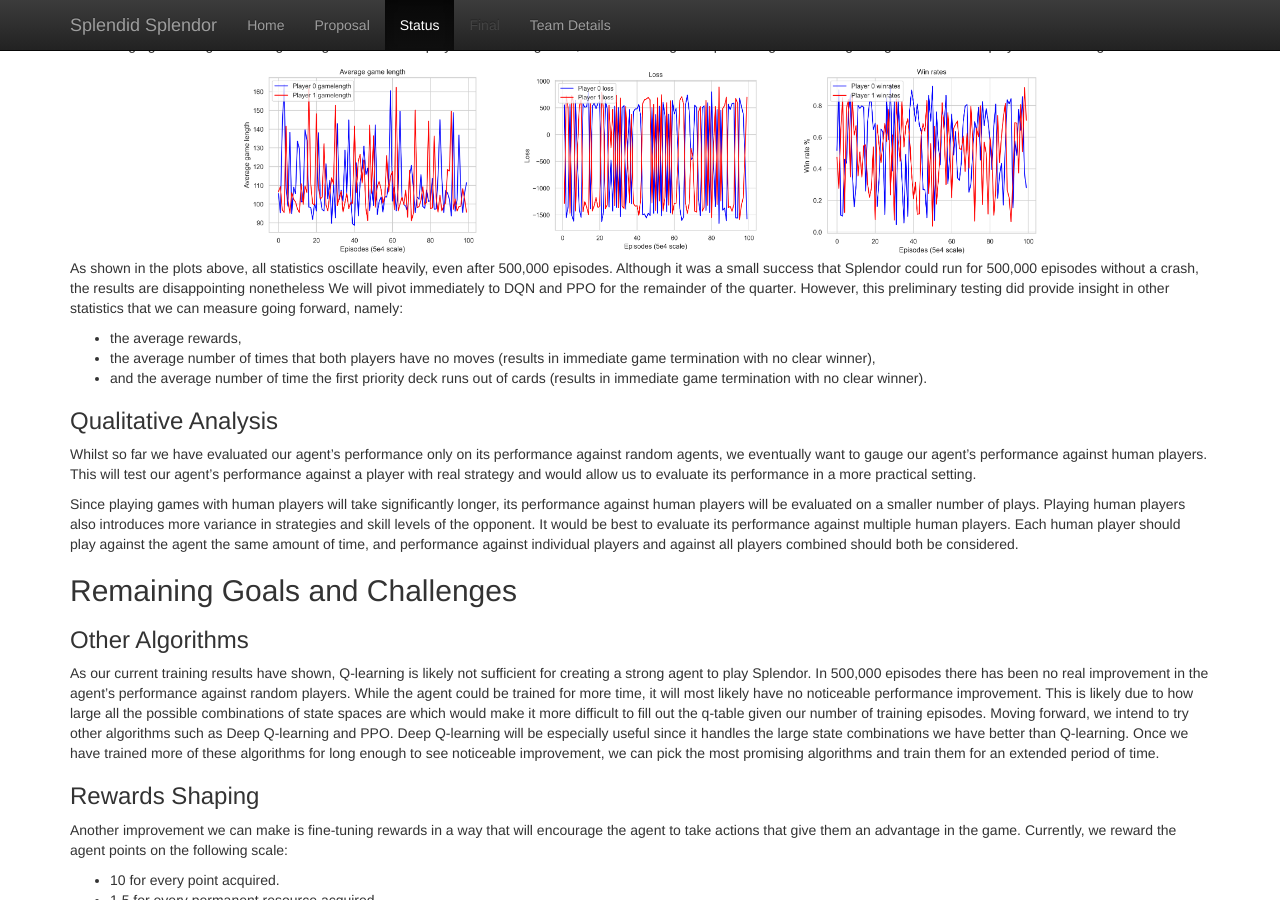
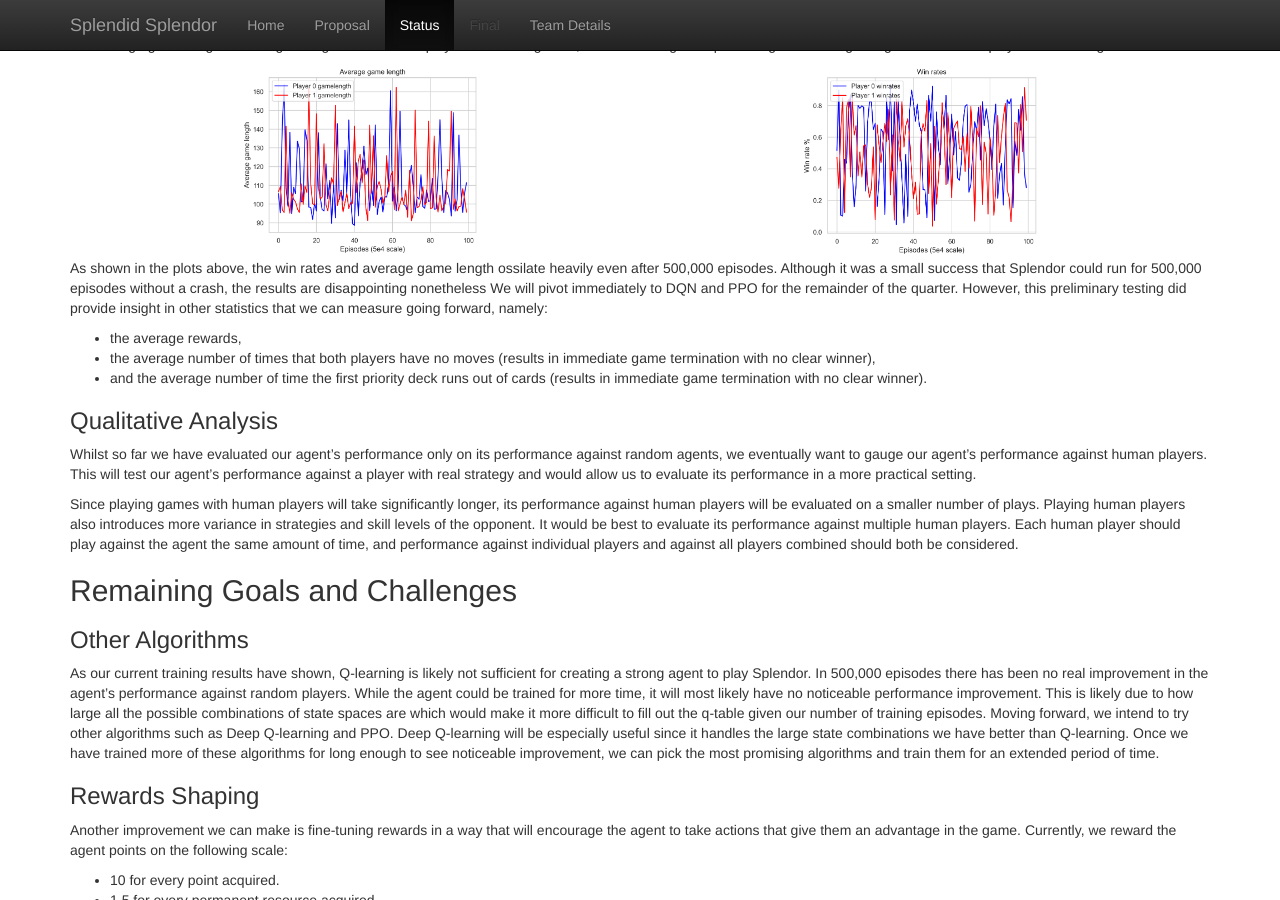
Before and after one commit to Blue0505/SplendidSplendor, a Jekyll site: the page built from docs/status.md, in a window 1280 px wide and 900 px high, scrolled down 2469 px. Built offline with Jekyll 4.4.1, drawn with Linux system fonts in a browser that asks for light colours; formulas are drawn with MathJax 3.

Commit message:
Removed game loss statistic.

```diff
--- a/docs/status.md
+++ b/docs/status.md
@@ -95,11 +95,10 @@ of each agent against a random player over 1000 games.
 
 <div style="display: flex; justify-content: space-between; align-items: center; max-width: 800px; margin: auto;">
     <img src="./game_length.png" alt="Image 1" style="width: 30%; height: auto;">
-    <img src="./game_loss.png" alt="Image 2" style="width: 30%; height: auto;">
     <img src="./win_rates.png" alt="Image 3" style="width: 30%; height: auto;">
 </div>
 
-As shown in the plots above, all statistics oscillate heavily, even after 500,000 episodes. Although it was a small success that Splendor could run for 500,000 episodes without a crash, the results are disappointing nonetheless We will pivot immediately to DQN and PPO for the remainder of the quarter. However, this preliminary testing did provide insight in other statistics that we can measure going forward, namely:
+As shown in the plots above, the win rates and average game length ossilate heavily even after 500,000 episodes. Although it was a small success that Splendor could run for 500,000 episodes without a crash, the results are disappointing nonetheless We will pivot immediately to DQN and PPO for the remainder of the quarter. However, this preliminary testing did provide insight in other statistics that we can measure going forward, namely:
 * the average rewards,
 * the average number of times that both players have no moves (results in immediate game termination with no clear winner),
 * and the average number of time the first priority deck runs out of cards (results in immediate game termination with no clear winner).
```
Also changed, not shown: docs/game_loss.png (deleted).
